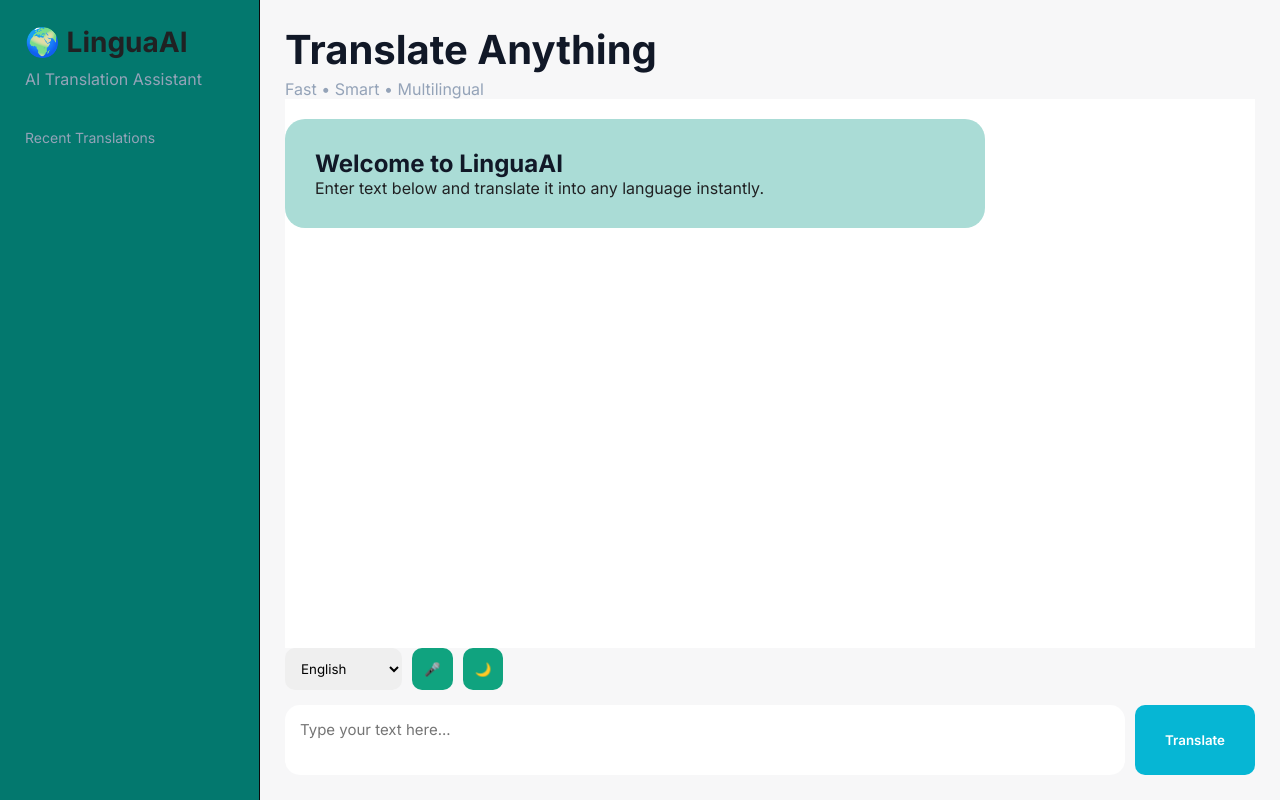
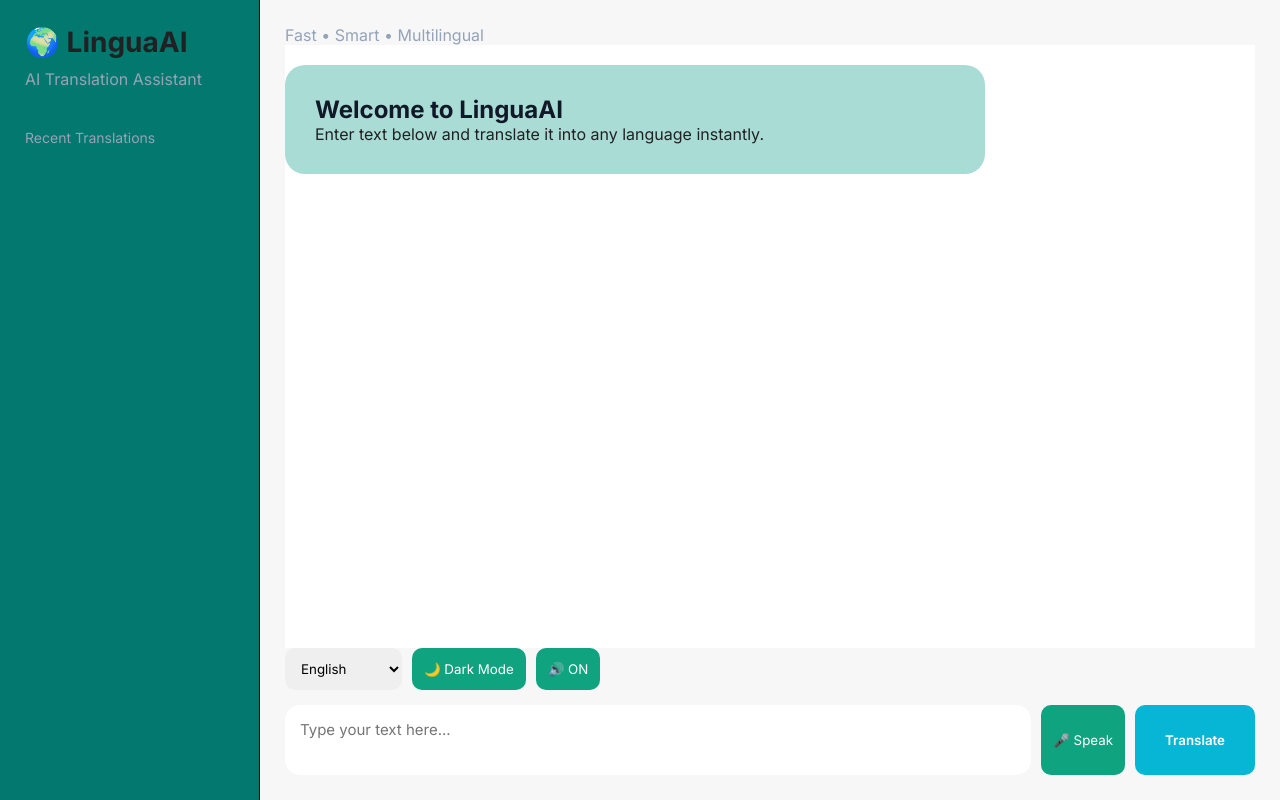
Before and after one commit to pillakomali007/TranslationAI, a Flask app: page / in a window 1280 px wide. Run offline with Flask 3, Linux system fonts and the light colour scheme.

Commit message:
Refactor buttons for theme and speech controls
Updated buttons for theme toggle and speech input.

```diff
--- a/templates/index.html
+++ b/templates/index.html
@@ -34,7 +34,7 @@
 
         <div class="header">
 
-            <h1>Translate Anything</h1>
+
 
             <p>
                 Fast • Smart • Multilingual
@@ -94,13 +94,17 @@
 
 </select>
 
-            <button onclick="startVoiceInput()">
-                🎤
-            </button>
 
-            <button onclick="toggleDarkMode()">
-                🌙
-            </button>
+<button id="themeBtn"
+        onclick="toggleTheme()">
+    🌙 Dark Mode
+</button>
+            <button id="speakerBtn"
+        onclick="toggleSpeech()">
+        🔊 ON
+</button>
+
+
 
         </div>
 
@@ -109,6 +113,8 @@
             <textarea
             id="inputText"
             placeholder="Type your text here..."></textarea>
+
+            <button onclick="startVoiceInput()">🎤 Speak</button>
 
             <button
             class="translate-btn"
@@ -123,7 +129,6 @@
     </main>
 
 </div>
-
 <script src="{{ url_for('static', filename='script.js') }}"></script>
 
 </body>
```
